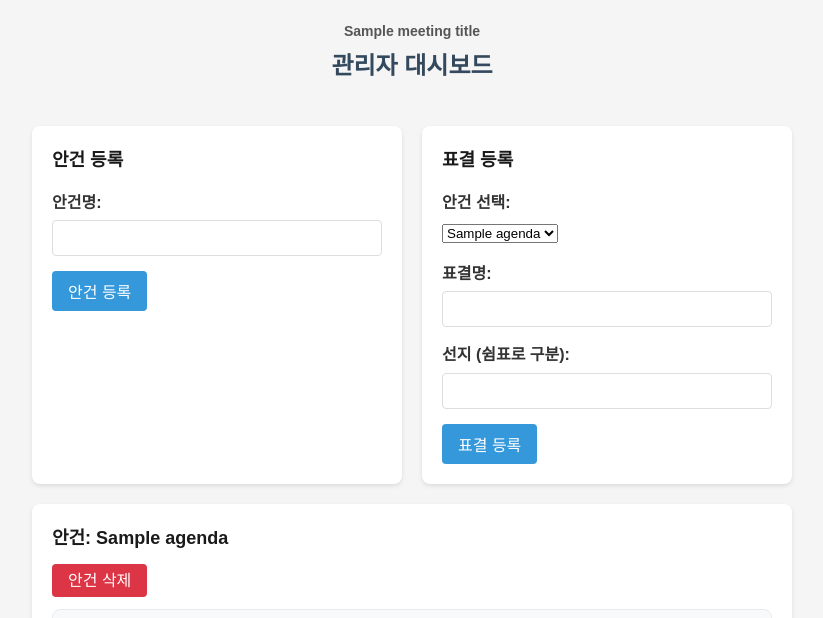
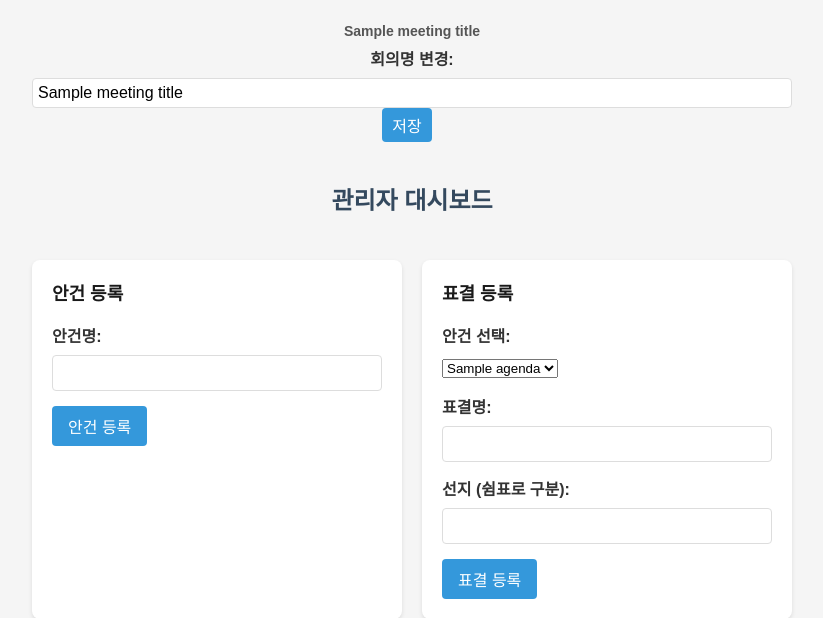
Before and after one commit to mrcha033/vote_system, a Flask app: template app/templates/admin.html in a window 1280 px wide. Shown: the top 618 px of the page, without its empty margins (228-1051 px from the left). Run offline with Flask 3, Linux system fonts and the light colour scheme; the template is opened without the code that fills it: most values are stand-ins (such as "Sample title", 1, 10 or a date in 2020).

Commit message:
Add meeting title management: Implement API endpoint to set meeting title with error handling, and create corresponding database functionality. Update imports in server.py for improved clarity.

```diff
--- a/app/server.py
+++ b/app/server.py
@@ -1,9 +1,9 @@
-from flask import Flask, request, render_template, redirect, send_file, url_for, flash, session, Response, abort
+from flask import Flask, request, render_template, redirect, send_file, url_for, flash, session, jsonify
 import sqlite3
 import uuid
 import qrcode
 import io
-from zipfile import ZipFile, ZIP_DEFLATED
+from zipfile import ZipFile
 import os
 from datetime import datetime
 from functools import wraps
@@ -11,7 +11,7 @@ from dotenv import load_dotenv
 import csv
 import sys
 import logging
-from PIL import ImageDraw, ImageFont
+from PIL import ImageDraw
 from urllib.parse import quote
 from pathlib import Path
 
@@ -136,11 +136,21 @@ def init_db():
 if not os.path.exists(DB_PATH):
     init_db()           # ← 이걸 호출
 
-
 def db():
     conn = sqlite3.connect(DB_PATH, check_same_thread=False)
     conn.row_factory = sqlite3.Row
     return conn
+
+def set_meeting_title(title):
+    try:
+        conn = sqlite3.connect(DB_PATH)
+        cur = conn.cursor()
+        cur.execute("CREATE TABLE IF NOT EXISTS settings (key TEXT PRIMARY KEY, value TEXT)")
+        cur.execute("INSERT OR REPLACE INTO settings (key, value) VALUES (?, ?)", ('meeting_title', title))
+        conn.commit()
+        conn.close()
+    except Exception as e:
+        print(f"회의명 저장 실패: {str(e)}")
 
 def get_meeting_title():
     conn = db()
@@ -190,6 +200,21 @@ def generate_qr_zip(tokens):
 @app.route('/')
 def index():
     return '서버가 실행중입니다', 200
+
+
+@app.route('/admin/set_meeting_title', methods=['POST'])
+@login_required
+def set_meeting_title_route():
+    data = request.get_json()
+    title = data.get('meeting_title', '').strip()
+    if not title:
+        return jsonify({"error": "회의명이 비어 있습니다."}), 400
+    try:
+        set_meeting_title(title)
+        return jsonify({"message": "회의명 저장 성공", "title": title}), 200
+    except Exception as e:
+        return jsonify({"error": str(e)}), 500
+
 
 @app.route('/admin/generate_tokens', methods=['POST'])
 @login_required
--- a/app/templates/admin.html
+++ b/app/templates/admin.html
@@ -10,6 +10,44 @@
 
     <!-- 회의명 -->
     <h1 class="meeting-title">{{ meeting_title }}</h1>
+
+    <!-- 회의명 변경 폼 -->
+    <div style="text-align: center; margin-bottom: 40px;">
+        <label for="meeting_title_input">회의명 변경:</label>
+        <input type="text" id="meeting_title_input" value="{{ meeting_title }}" style="padding: 5px;">
+        <button onclick="submitMeetingTitle()" style="padding: 5px 10px;">저장</button>
+        <span id="meeting-title-status" style="margin-left: 10px; color: green;"></span>
+    </div>
+
+    <script>
+    function submitMeetingTitle() {
+        const title = document.getElementById('meeting_title_input').value;
+        const statusSpan = document.getElementById('meeting-title-status');
+
+        fetch("/admin/set_meeting_title", {
+            method: "POST",
+            headers: {
+                "Content-Type": "application/json"
+            },
+            body: JSON.stringify({ meeting_title: title })
+        })
+        .then(response => {
+            if (!response.ok) throw new Error("요청 실패");
+            return response.json();
+        })
+        .then(data => {
+            document.getElementById('meeting-title').innerText = title;
+            statusSpan.textContent = "저장됨 ✔";
+            setTimeout(() => statusSpan.textContent = "", 2000);
+        })
+        .catch(err => {
+            statusSpan.textContent = "오류 발생 ✖";
+            statusSpan.style.color = "red";
+            setTimeout(() => statusSpan.textContent = "", 2000);
+        });
+    }
+    </script>
+
     <h2 style="text-align: center; margin-bottom: 40px;">관리자 대시보드</h2>
 
     <!-- 안건/표결 등록 폼 그리드 -->
```
